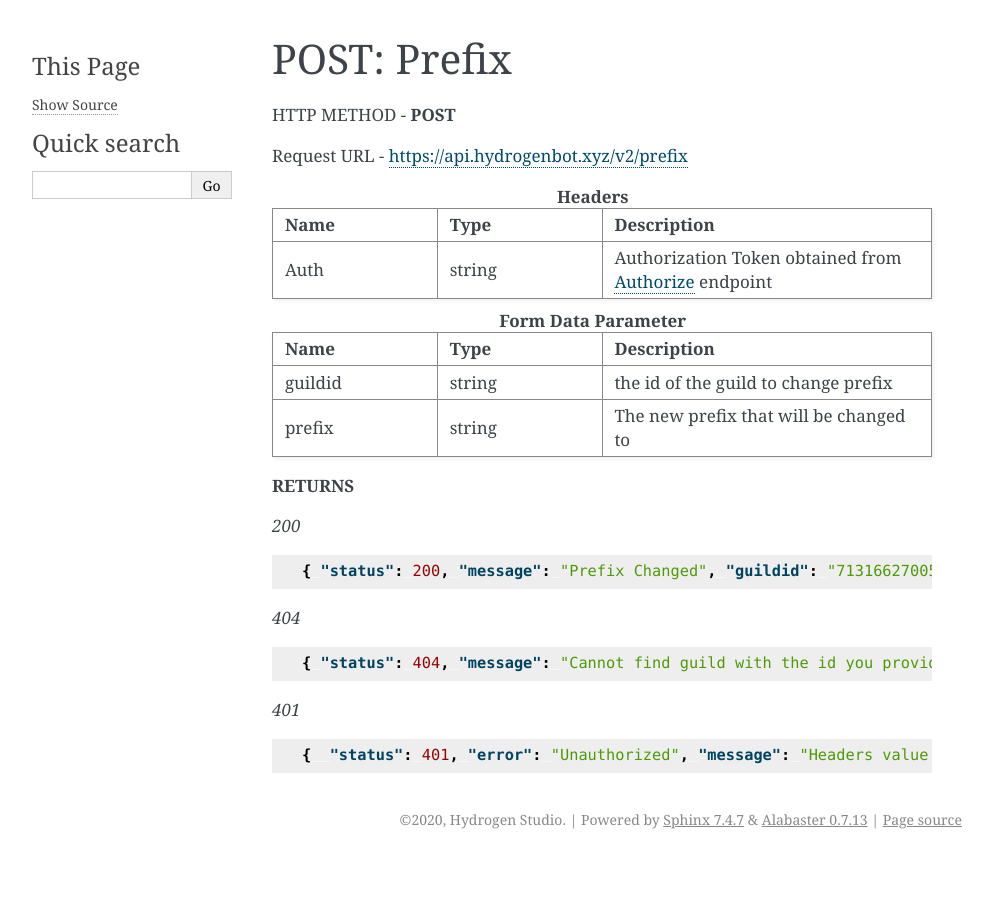
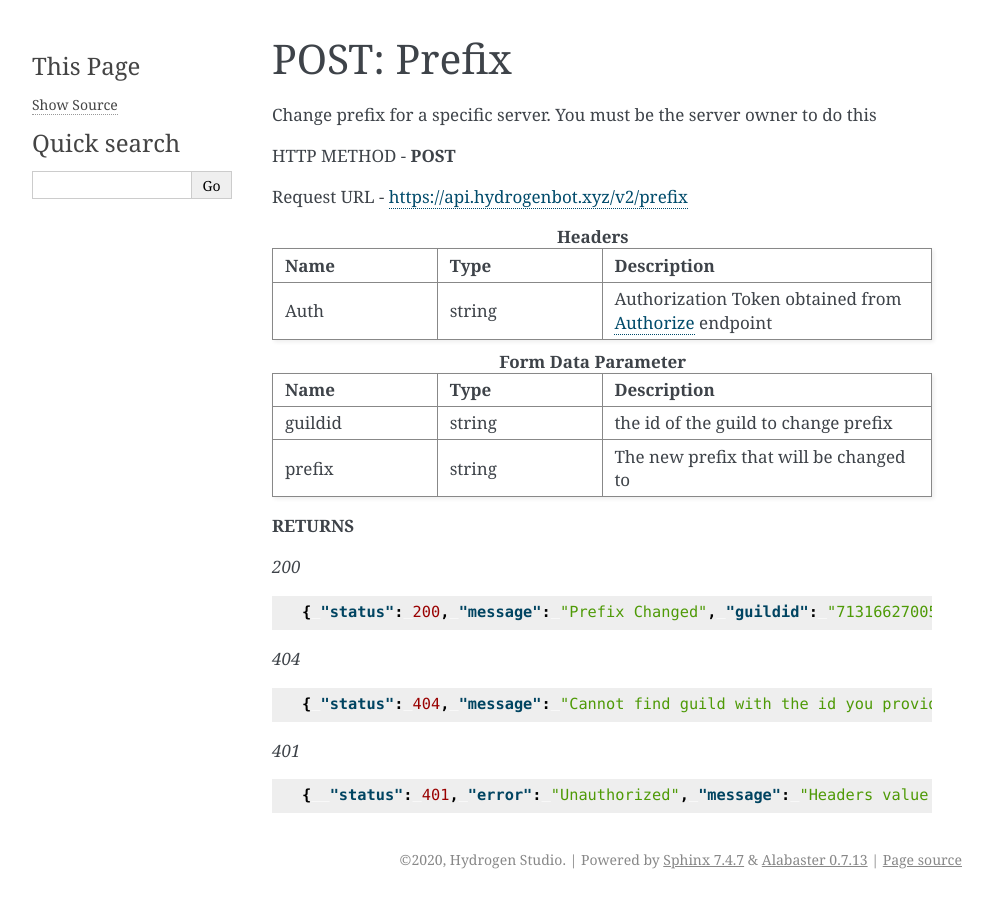
Before and after one commit to jerryzhangdev/hydrogen-developer-docs, a Sphinx documentation site: the page built from docs/source/prefix.rst, in a window 1280 px wide. Shown: the whole page, without its empty margins (148-1141 px from the left). Built offline with Sphinx 7.4.7, drawn with Linux system fonts in a browser that asks for light colours.

Commit message:
Update prefix.rst

```diff
--- a/docs/source/prefix.rst
+++ b/docs/source/prefix.rst
@@ -1,5 +1,7 @@
 POST: Prefix
 ==============
+
+Change prefix for a specific server. You must be the server owner to do this
 
 HTTP METHOD - **POST**
 
```
